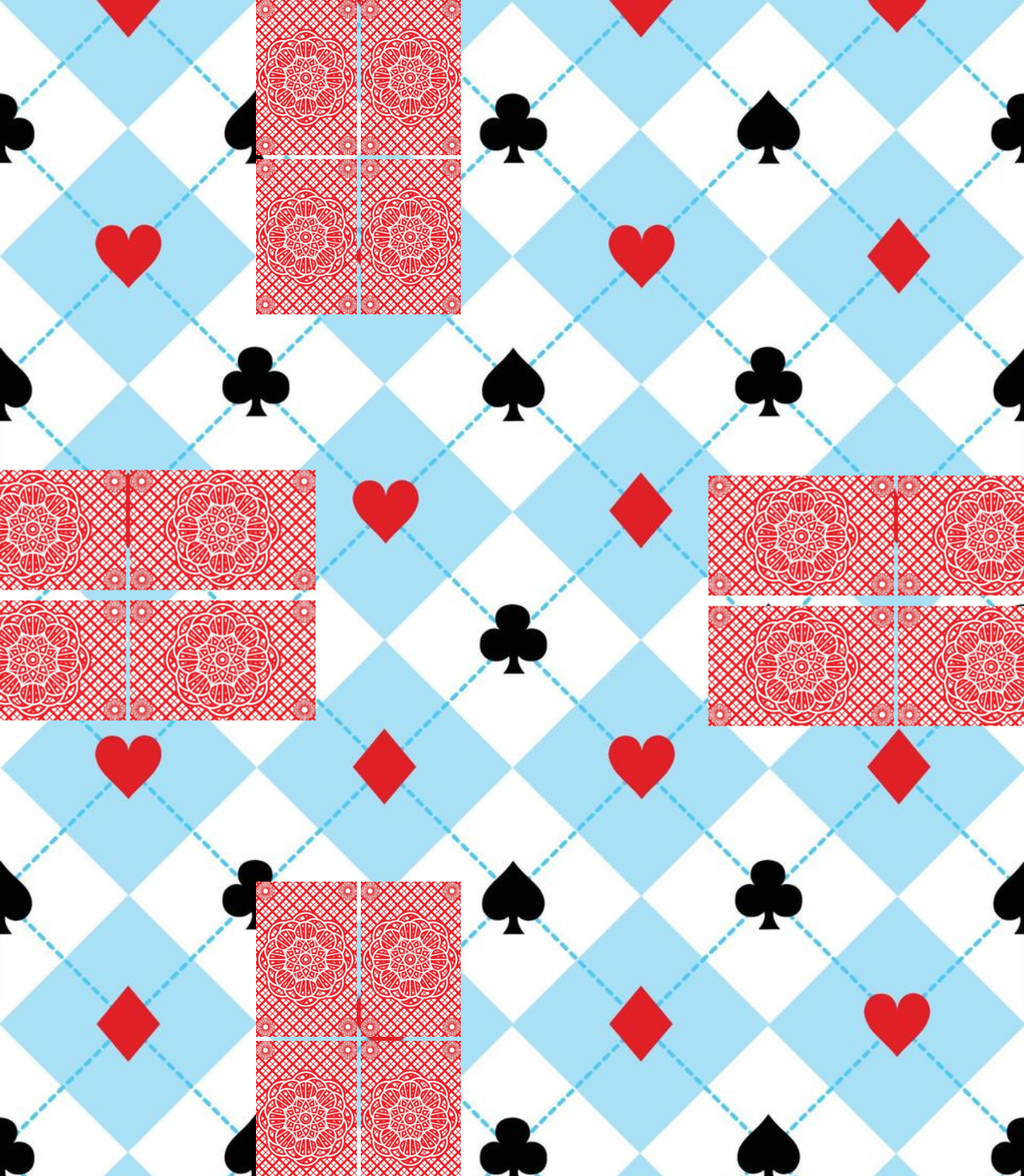
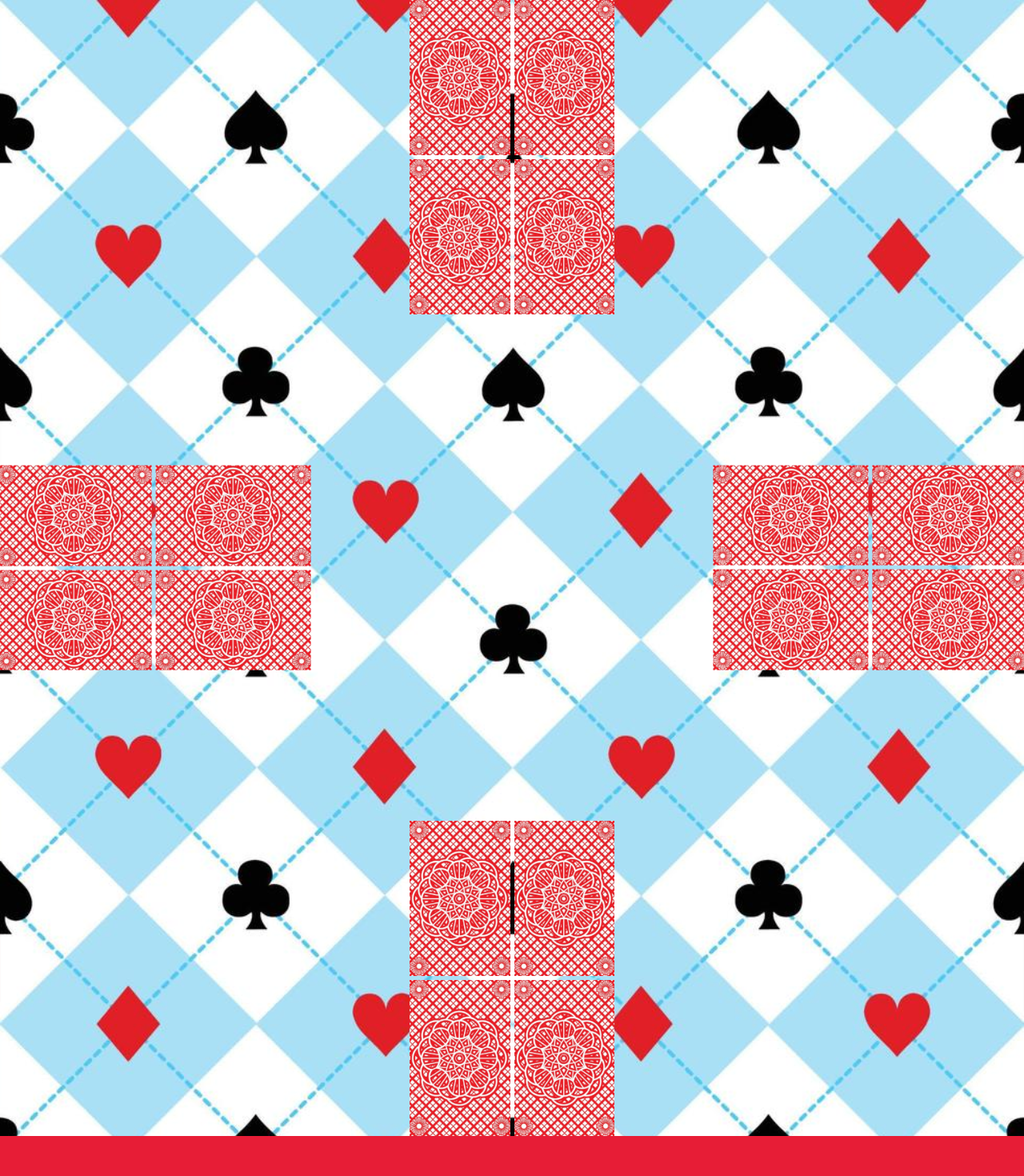
Before and after one commit to Spacexplorer11/Reds, a SvelteKit app: page /4-card in a window 1280 px wide. Shown: the top 1470 px of the page at 80% size. After the commit the page ends 1420 px from the top, so only its background shows below. Built offline with nearby package versions, Linux system fonts and the light colour scheme.

Commit message:
Fixed the problemo!

```diff
--- a/src/routes/(game)/4-card/+page.svelte
+++ b/src/routes/(game)/4-card/+page.svelte
@@ -6,19 +6,19 @@
 	{/each}
 {/snippet}
 
-<div class="@container/top mb-[15vh] ml-[25%] grid max-w-[20%] grid-cols-2 gap-1.25">
+<div class="@container/top mb-[15vh] ml-[40%] grid max-w-[20%] grid-cols-2 gap-1.25">
 	{@render cardGroup()}
 </div>
 
 <div class="@container/middle grid grid-cols-2">
-	<div class="@container/left grid max-w-[50%] rotate-90 grid-cols-2 gap-1.25">
+	<div class="@container/left ml-[10%] grid max-w-[40%] rotate-90 grid-cols-2 gap-1.25">
 		{@render cardGroup()}
 	</div>
-	<div class="@container/right ml-[50%] grid max-w-[50%] -rotate-90 grid-cols-2 gap-1.25">
+	<div class="@container/right ml-[50%] grid max-w-[40%] -rotate-90 grid-cols-2 gap-1.25">
 		{@render cardGroup()}
 	</div>
 </div>
 
-<div class="@container/bottom mt-[15vh] ml-[25%] grid max-w-[20%] grid-cols-2 gap-1.25">
+<div class="@container/bottom mt-[15vh] ml-[40%] grid max-w-[20%] grid-cols-2 gap-1.25">
 	{@render cardGroup()}
 </div>
```
